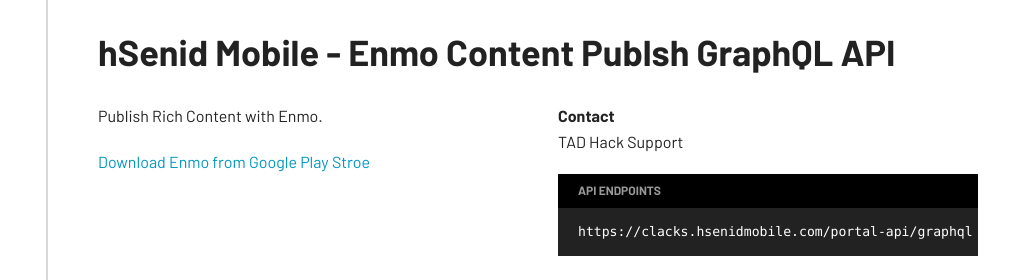
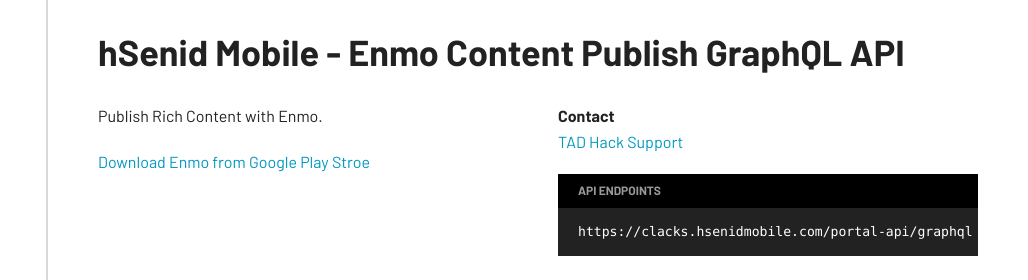
Before and after one commit to hsenid-mobile/enmo-integration-sample-app, a plain HTML site: page enmo_content_publish_api_spec/index.html in a window 1280 px wide. Shown: the top 280 px of the page, 252-1280 px from the left. Drawn offline with Linux system fonts and the light colour scheme.

Commit message:
Corrected typos in api spec

```diff
--- a/enmo_content_publish_api_spec/index.html
+++ b/enmo_content_publish_api_spec/index.html
@@ -3,7 +3,7 @@
   <head>
     <meta charset="utf-8" />
     <meta name="viewport" content="width=device-width, initial-scale=1.0" />
-    <title>hSenid Mobile - Enmo Content Publsh GraphQL API</title>
+    <title>hSenid Mobile - Enmo Content Publish GraphQL API</title>
     <link rel="stylesheet" href="stylesheets/spectaql.min.css" />
     <script src="javascripts/spectaql.min.js"></script>
   </head>
@@ -12,7 +12,7 @@
       <div id="sidebar">
         <div class="sidebar-top-container">
           <div id="logo">
-            <img src="images/logo.png" title="hSenid Mobile - Enmo Content Publsh GraphQL API" /> </div>
+            <img src="images/logo.png" title="hSenid Mobile - Enmo Content Publish GraphQL API" /> </div>
           <button class="close-button" type="button">
             <span aria-hidden="true">×</span>
             <span class="sr-only">Close menu</span>
@@ -85,7 +85,7 @@
           </button>
         </div>
         <article id="content">
-          <h1 class="doc-heading">hSenid Mobile - Enmo Content Publsh GraphQL API</h1>
+          <h1 class="doc-heading">hSenid Mobile - Enmo Content Publish GraphQL API</h1>
           <div id="introduction" data-traverse-target="introduction">
             <div id="welcome" class="doc-row">
               <div class="doc-copy">
@@ -97,7 +97,7 @@
               <div class="doc-examples">
                 <div class="example-section welcome-contact-section">
                   <h5>Contact</h5>
-                  <p class="contact-name">TAD Hack Support</p>
+                  <p class="contact-name"><a href="https://cpaas.hsenidmobile.com/tadhackSL/" target="_blank">TAD Hack Support</a></p>
                 </div>
                 <div class="example-section welcome-api-endpoints-section example-section-is-code">
                   <h5>API Endpoints</h5> <pre><code>https://clacks.hsenidmobile.com/portal-api/graphql</code></pre> </div>
```
